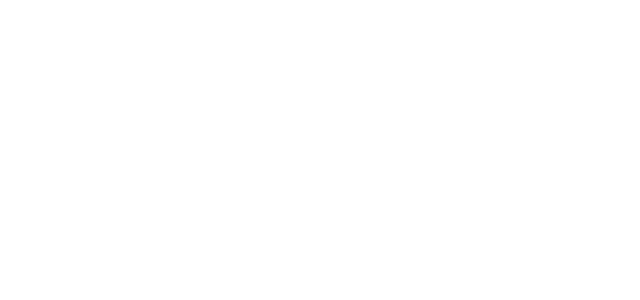
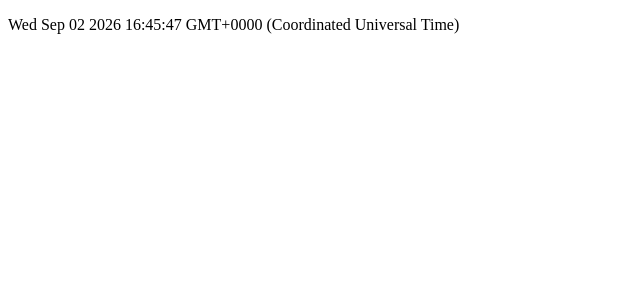
Before and after one commit to milkyaz/vue-weather-app, a Vue app: page / in a window 1280 px wide. Shown: the top 300 px of the page, without its empty margins (0-640 px from the left). Built offline with nearby package versions, Linux system fonts and the light colour scheme.

Commit message:
1-basics: add current date

```diff
--- a/src/App.vue
+++ b/src/App.vue
@@ -1,5 +1,10 @@
 <script setup>
+import { computed } from "vue";
+
+const currentDate = computed(() => new Date())
+
 </script>
 
 <template>
+  <div><p>{{ currentDate }}</p></div>
 </template>
```
